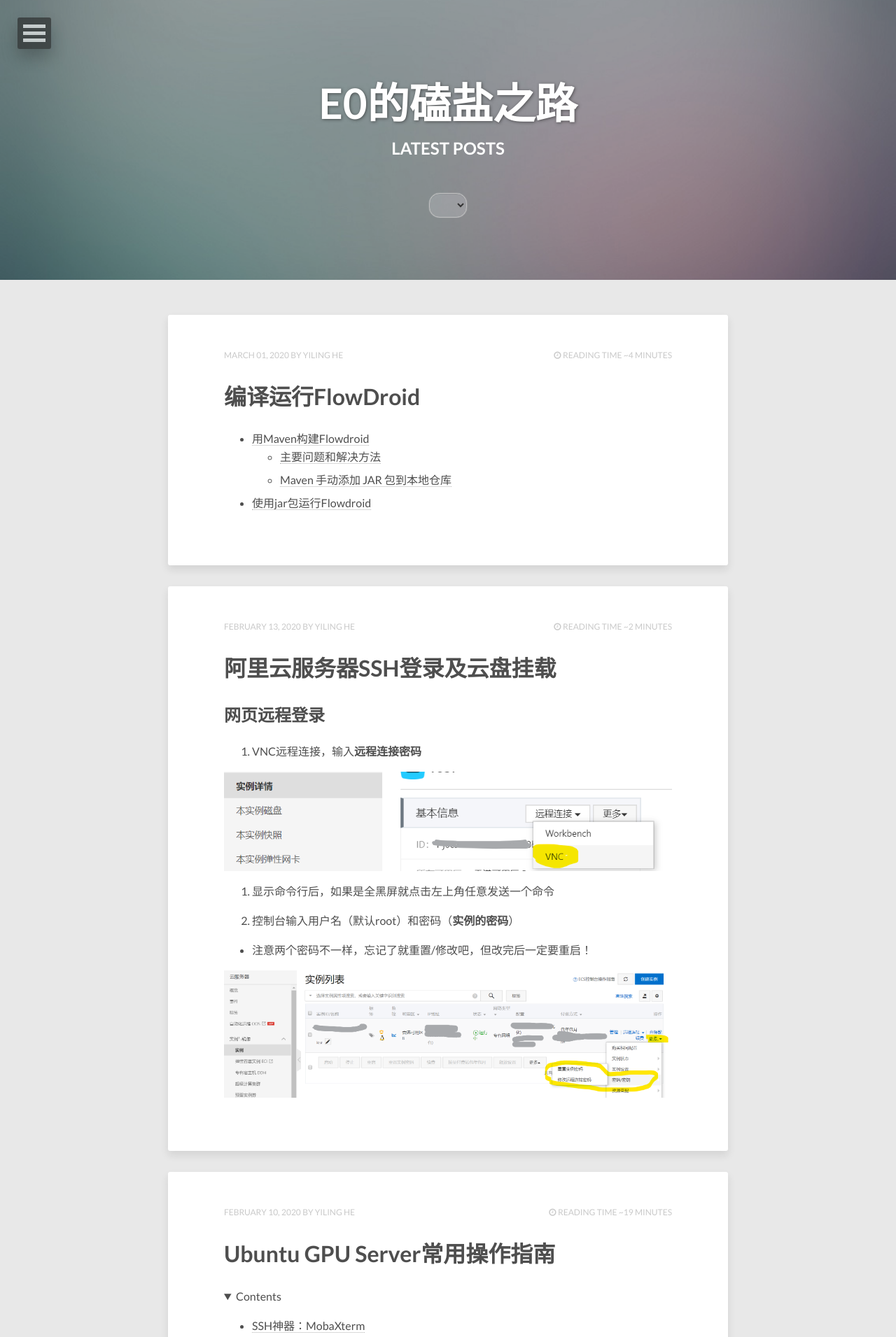
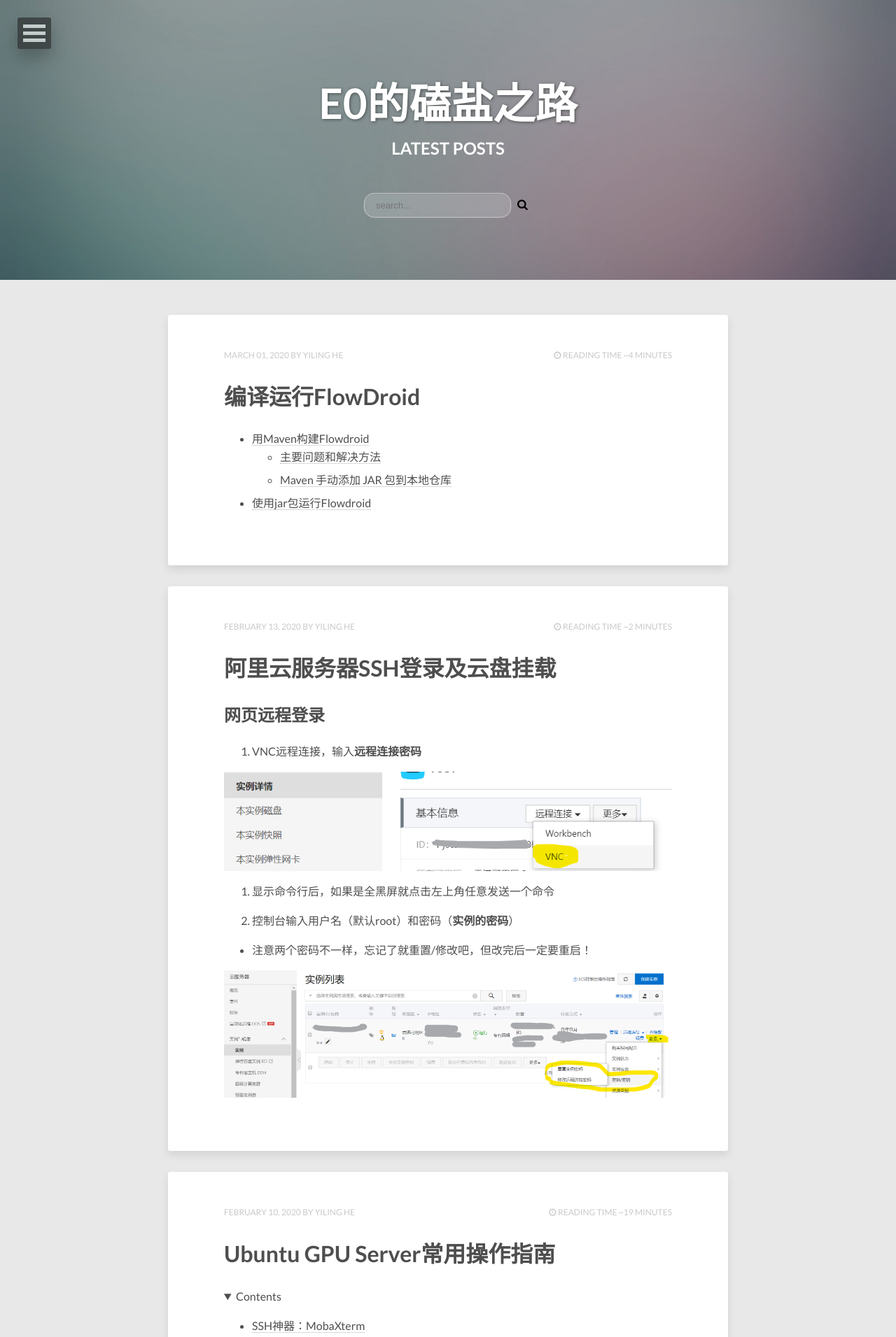
Before and after one commit to E0HYL/BLOG-OF-E0, a Jekyll site: the page built from index.html, in a window 1280 px wide. Shown: the top 1911 px of the page at 70% size. Built offline with Jekyll 4.4.1, drawn with Linux system fonts in a browser that asks for light colours; nearby versions of some CDN libraries; the list of posts is cut into pages by our own code.

Commit message:
add button

```diff
--- a/_layouts/post-index.html
+++ b/_layouts/post-index.html
@@ -24,7 +24,9 @@
       <h1>{{ site.title }}</h1>
       <h2>{{ page.title }}</h2>
       <div id="search-container">
-        <select type="text" id="search-input" placeholder="search..." onchange="window.location=this.value"></select>
+        <input type="text" id="search-input" list="results-container" placeholder="search...">
+        <button id="search-button" class="fa fa-search" onclick="search_post()"></button>
+        <datalist id="results-container"></datalist>
       </div>
     </div><!-- /.header-title-wrap -->
   </div><!-- /.header-title -->
--- a/_sass/_site.scss
+++ b/_sass/_site.scss
@@ -82,7 +82,12 @@ b, i, strong, em, blockquote, p, q, span, figure, img, h1, h2, header, input, a
 /*
    Search
    ========================================================================== */
+#search-container{
+	margin-top: 50px;
+}
+
 #search-input {
+	display: inline-block;
     height: 35px;
     color: #333;
     background-color: rgba(227,231,236,.2);
@@ -94,18 +99,18 @@ b, i, strong, em, blockquote, p, q, span, figure, img, h1, h2, header, input, a
     border-radius: 15px;
     outline: none;
 	box-sizing: border-box;
-	margin-top: 50px;
     box-shadow: inset 0 1px 1px rgba(0,0,0,0.075), 0 0 1px #fafafa;
 }
+
 #search-input:focus {
     outline: none;
     border-color: rgb(102, 175, 233);
     background-color: #fff;
     box-shadow: inset 0 1px 1px rgba(0,0,0,.075), 0 0 8px #007fff;
 }
-// #results-container {
-// 	padding: unset;
-// 	li {
-// 		display: block;
-// 	}
-// }
+
+#search-button {
+	display: inline-block;
+	background-color: transparent;
+	border: transparent;
+}
```
Also changed, not shown: other parts of _layouts/post-index.html (+7 -1 lines). Lines whose indentation alone changed are shown as unchanged.
